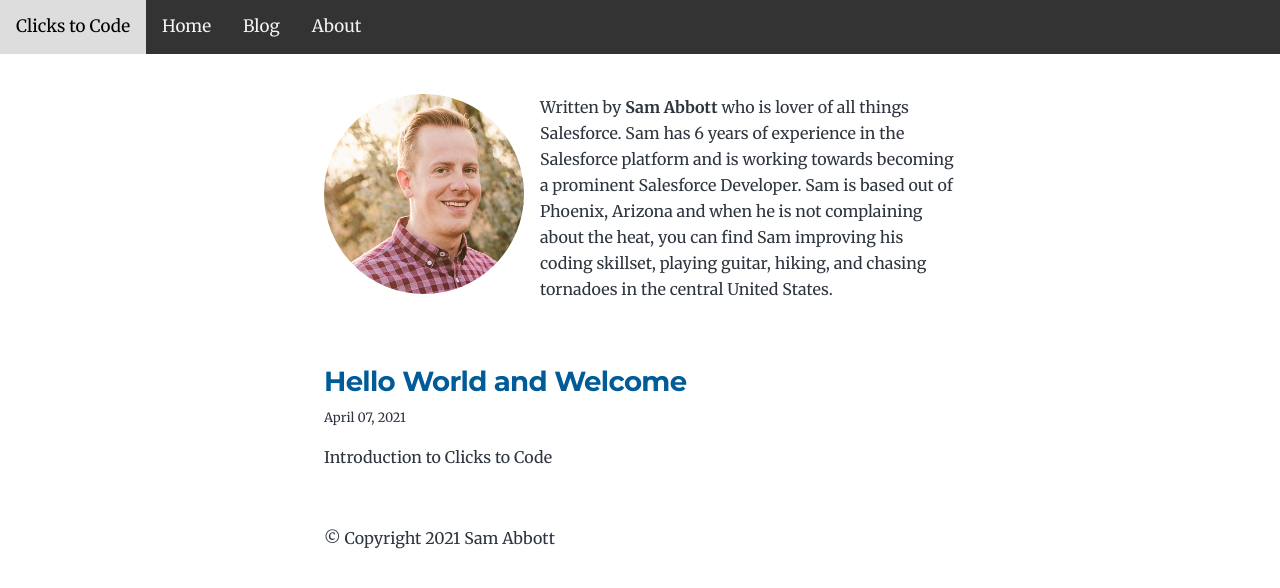
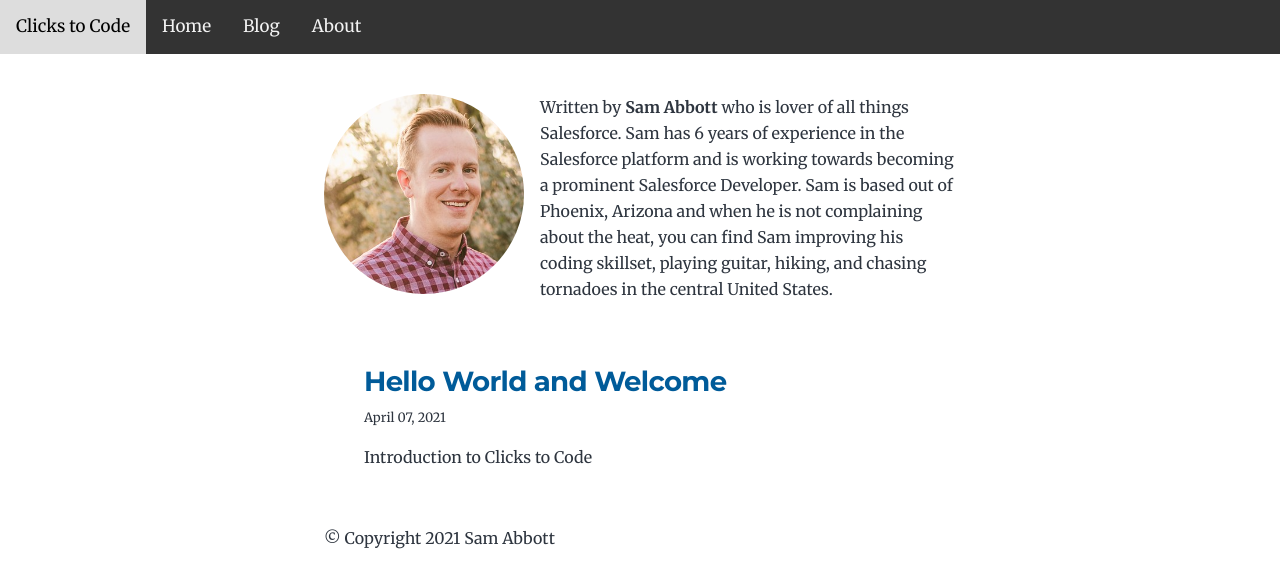
Before and after one commit to shmabbott/dev_website, a Gatsby site: page / in a window 1280 px wide. Built offline with nearby package versions, Linux system fonts and the light colour scheme; Gatsby itself is replaced by a stand-in of ours.

Commit message:
Updated styling for ordered and unordered lists.

```diff
--- a/src/style.css
+++ b/src/style.css
@@ -169,7 +169,7 @@ p {
 
 ul,
 ol {
-  margin-left: var(--spacing-0);
+  margin-left: var(--spacing-10);
   margin-right: var(--spacing-0);
   padding: var(--spacing-0);
   margin-bottom: var(--spacing-8);
```
Also changed, not shown: 1 other file.
